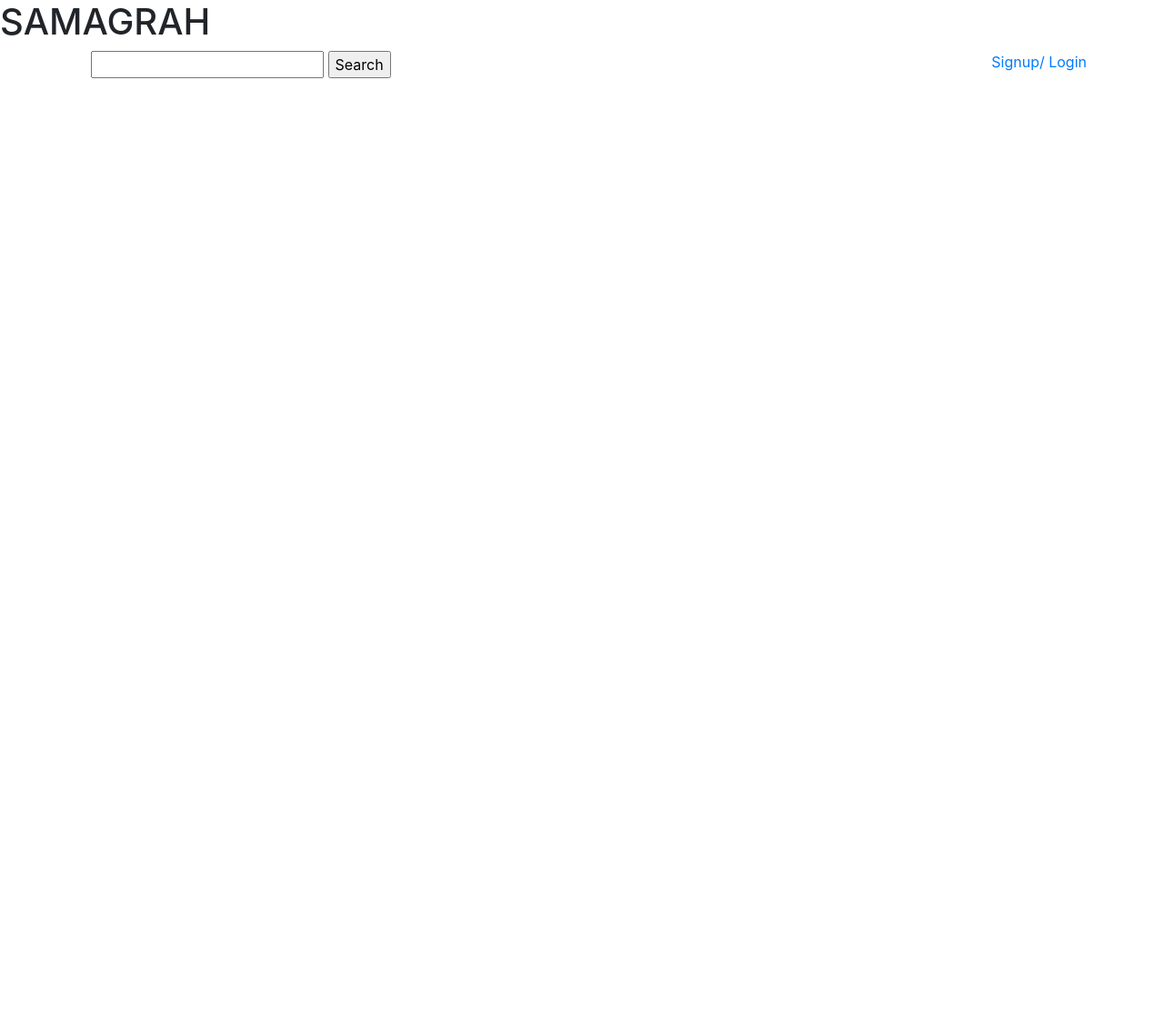
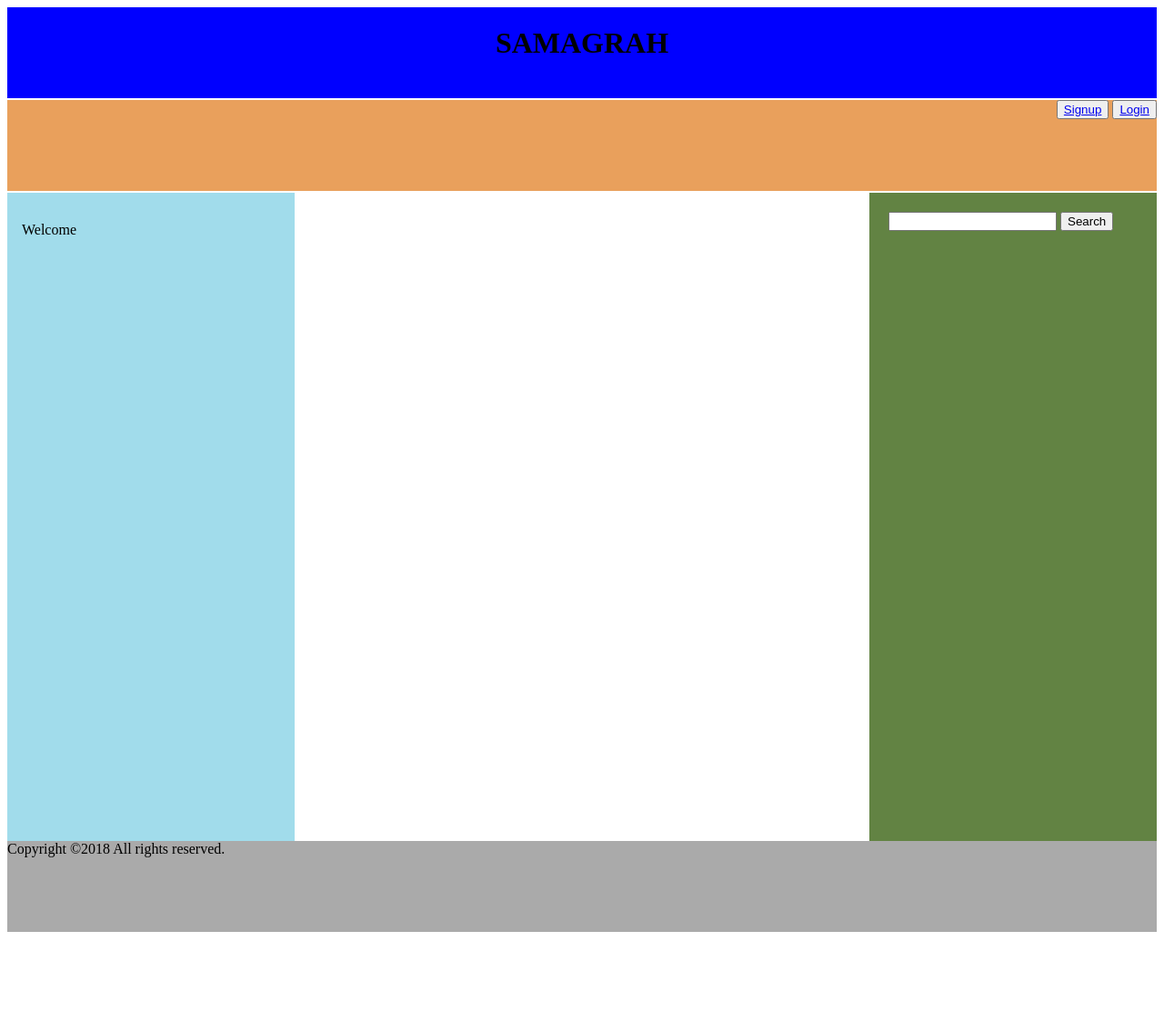
Before and after one commit to jn1987/smagrah, a Django app: page / in a window 1280 px wide. Shown: the whole page at 91% size. Before the commit the page ends 86 px from the top, so only its background shows below. Run offline with Django 3.2, Linux system fonts and the light colour scheme; data that the repository does not hold is empty; some libraries are stand-ins or nearby versions.

Commit message:
added css

```diff
--- /dev/null
+++ b/posts/static/posts/style.css
@@ -0,0 +1,77 @@
+.site{
+    margin:0 auto;
+    display:grid;
+    grid-template-columns: 25% 50% 25%;
+    grid-template-rows: 10% 10% 70% 10%;
+    grid-template-areas:
+    "header header header"
+    "navigation navigation navigation"
+    "left-sidebar main right-sidebar"
+    "footer footer footer";
+}
+
+.masthead{
+    grid-area: header;
+    background-color: blue;
+    max-height: 100px;
+}
+
+.masthead h1{
+    text-align: center;
+    color:black;
+}
+.navigation{
+    grid-area: navigation;
+    background-color: #e9a05c;
+    text-align: right;
+    max-height: 100px;
+
+}
+
+.main-content{
+    grid-area: main;
+    min-height: 900px;
+
+ }
+
+.right-sidebar{
+    grid-area:right-sidebar;
+    background-color: rgb(98, 131, 67);
+}
+.left-sidebar{
+    grid-area:left-sidebar;
+    background-color:#a1dceb;
+}
+.footbar{
+    grid-area:footer;
+    background-color: #aaaaaa;
+    max-height: 100px;
+
+}
+
+
+.box-1{
+    margin: 0px;
+    background-color: blue;
+    text-align: center;
+    height: 50px;
+}
+
+.searchbar{
+    margin: 5px;
+    padding: 1em;
+        }
+
+.container{
+    width: 80%;
+    margin: auto;
+}
+
+p{
+    padding:1em;
+    text-align: justify;
+}
+
+h3{
+  text-align: center;
+  }
--- a/posts/templates/posts/details.html
+++ b/posts/templates/posts/details.html
@@ -4,12 +4,18 @@
      <h3> {{post.title}}</h3>
      <div class="card">
          <div class ="card-content">
+            <p>
             {{post.body}}
+            </p>
          </div>
          <div class="card-action">
+             <p> Posted on:
             {{post.created_at}}
+            </p>
          </div>
 
      </div>
+     <p>
      <a href = "/posts" class = "btn">Go Back</a>
+    </p>
 {% endblock %}
--- a/posts/templates/posts/index.html
+++ b/posts/templates/posts/index.html
@@ -1,39 +1,75 @@
 {% extends 'posts/layout.html' %}
+
+
+
+{% block navigation %}
+    {% if user.is_authenticated %}
+    <nav class="navigation">
+            Welcome! {{username}}
+            <a href="/posts/logout/">Logout</a>
+    </nav>
+
+    <button class="button">
+        <a href = "posts/new">Create Posts</a>
+    </button>
+    <button class="button">
+        <a href = "posts/myposts">My Posts</a>
+    </button>
+
+    {% else %}
+    <nav class ="navigation">
+              <button class="button">
+            <a href="/posts/signup/">Signup</a>
+        </button>
+
+        <button class="button">
+            <a href="/posts/login/">Login</a>
+        </button>
+
+    </nav>
+    {% endif %}
+
+{% endblock navigation %}
 
 {% block content %}
 
+    <div class ="container">
+            <ul>
+        {% for post in posts %}
+            <h4>
+            <li><a href = "/posts/details/{{post.id}}/{{post.slug}}">{{post.title|upper}}</a></li>
+            </h4>
+            <p>{{post.body|truncatewords:100}}<a href = "/posts/details/{{post.id}}/{{post.slug}}"> >>>Readmore</a> </p>
+        {% endfor %}
+        </ul>
+    </div>
+
+{% endblock content %}
+
+{% block right-sidebar %}
+        <div class = "searchbar">
+            <form action = "search/" method ="get">
+                <input type ="text" name="q">
+                <input type ="submit" value ="Search">
+            </form>
+        </div>
 
     {% if user.is_authenticated %}
-    <p style ="float:right">
-            Welcome! {{username}}
-            <a href="/posts/logout/">Logout</a>
-    </p>
-    <p>
-    <a href = "posts/new" class = "btn" style="float:right">Create Posts</a>
-    <a href = "myposts" class = "btn" style="float:right">My Posts</a>
-    </p>
+        <h4>My Posts</h4>
+            <ol class ="collection">
+                {% if items|length > 1 %}
+                    {% for item in items %}
+                        <li class = "collection-item"><a href = "/posts/details/{{item.id}}/{{item.slug}}">{{item.title}}</a></li>
+                    {% endfor %}
+                {% elif items %}
+                    <li class = "collection-item"><a href = "/posts/details/{{items.0.id}}/{{items.0.slug}}">{{items.0.title}}</a></li>
+                {% else %}
+                    <p> No Post</p>
+                {% endif %}
+            </ol>
     {% else %}
-    <p style ="float:right">
-            <a href="/posts/signup/">Signup/</a>
-            <a href="/posts/login/">Login</a>
-    </p>
+        <p>
+
+        </p>
     {% endif %}
-
-
-<div class = "container">
-<form action = "search/" method ="get">
-    <input type ="text" name="q">
-    <input type ="submit" value ="Search">
-</form>
-</div>
-
-<div class ="container">
-
-    <ol class ="collection">
-      {% for post in posts %}
-        <li class = "collection-item"><a href = "/posts/details/{{post.id}}/{{post.slug}}">{{post.title}}</a></li>
-     {% endfor %}
-    </ol>
-</div>
-
-{% endblock %}
+{% endblock right-sidebar %}
--- a/posts/templates/posts/layout.html
+++ b/posts/templates/posts/layout.html
@@ -1,20 +1,38 @@
+{% load static %}
 <!DOCTYPE html>
 <html lang="en">
 <head>
-
-  <title>posts</title>
+    <title>posts</title>
   <meta charset="utf-8">
   <meta name="viewport" content="width=device-width, initial-scale=1">
   <meta http-equiv="X-UA-Compatible"
   content="ie=edge">
-  <link rel="stylesheet" href="https://stackpath.bootstrapcdn.com/bootstrap/4.1.3/css/bootstrap.min.css"
+  <!-- <link rel="stylesheet" href="https://stackpath.bootstrapcdn.com/bootstrap/4.1.3/css/bootstrap.min.css" -->
+<link rel="stylesheet" type="text/css" href ="{% static 'posts/style.css' %}">
+</head>
 
-</head>
 <body>
-    <h1 class="center-align">SAMAGRAH</h1>
-    <div id = "content" class ="container">
+    <div class="site">
+        <header class="masthead">
+             <h1>SAMAGRAH</h1>
+        </header>
+        <nav class="navigation">
+            {% block navigation %}
+            {% endblock navigation %}
+        </nav>
+        <div class ="main-content">
         {% block content %}
         {% endblock content %}
+        </div>
+        <aside class="left-sidebar">
+            <p>Welcome</p>
+        </aside>
+        <aside class="right-sidebar">
+            {% block right-sidebar %}
+            {% endblock right-sidebar %}
+        </aside>
+        <footer class="footbar">Copyright &copy;2018 All rights reserved.</footer>
     </div>
 </body>
+
 </html>
--- a/posts/views.py
+++ b/posts/views.py
@@ -8,15 +8,18 @@ from django.contrib.auth.forms import UserCreationForm, AuthenticationForm
 from django.contrib.postgres.search import SearchVector
 # Create your views here.
 def index(request):
-     Posts = posts.objects.all()
-     username = request.user.username
-     context = {
-        'title':'All Posts',
-        'posts':Posts,
-        'username':username
-     }
-
-     return render(request,'posts/index.html',context)
+  Posts = posts.objects.all() [:10]
+  username = request.user.username
+  user_id= request.user.pk
+  items = posts.objects.filter(author_id=user_id)
+  return render(request,'posts/index.html',
+              {'posts':Posts,'items':items, 'username':username})
+    #  context = {
+    #     'title':'All Posts',
+    #     'posts':Posts,
+    #     'username':username
+    #  }
+    #  return render(request,'posts/index.html',context)
 
 def details(request,id,slug):
 
```
